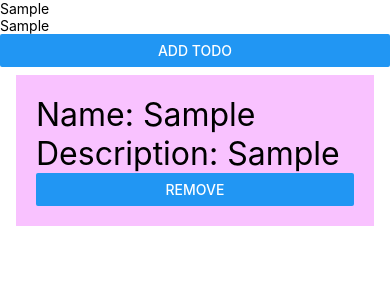
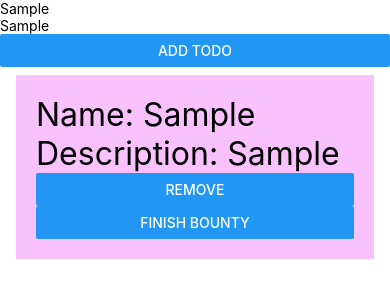
Before and after one commit to vladventura/bountodo, a React Native app: screen / in a window 390 px wide. Both pictures are taken after typing "Sample", "Sample" into the empty fields and a click on the button "ADD TODO". Shown: the top 300 px of the page. Built offline with nearby package versions, Linux system fonts and the light colour scheme.

Commit message:
Added the finished todo action to the todo, and so far it looks like it all works. Now, because the rest of the work falls outside of the scope of this branch, this should be all set

```diff
--- a/components/Todos/index.js
+++ b/components/Todos/index.js
@@ -9,7 +9,7 @@ import {
   Button,
 } from "react-native";
 import { connect } from "react-redux";
-import { deleteTodo } from "../../store/actions/todoActions";
+import { deleteTodo, finishedTodo } from "../../store/actions/todoActions";
 
 class Todos extends React.Component {
   renderTodo = ({ item }) => {
@@ -18,6 +18,10 @@ class Todos extends React.Component {
         <Text style={styles.title}>Name: {item.name}</Text>
         <Text style={styles.title}>Description: {item.description}</Text>
         <Button title="Remove" onPress={() => this.props.deleteTodo(item.id)} />
+        <Button
+          title="Finish Bounty"
+          onPress={() => this.props.finishedTodo(item)}
+        />
       </View>
     );
   };
@@ -47,6 +51,7 @@ const mapStateToProps = (state) => {
 const mapDispatchToProps = (dispatch) => {
   return {
     deleteTodo: (id) => dispatch(deleteTodo(id)),
+    finishedTodo: (todo) => dispatch(finishedTodo(todo)),
   };
 };
 
```
